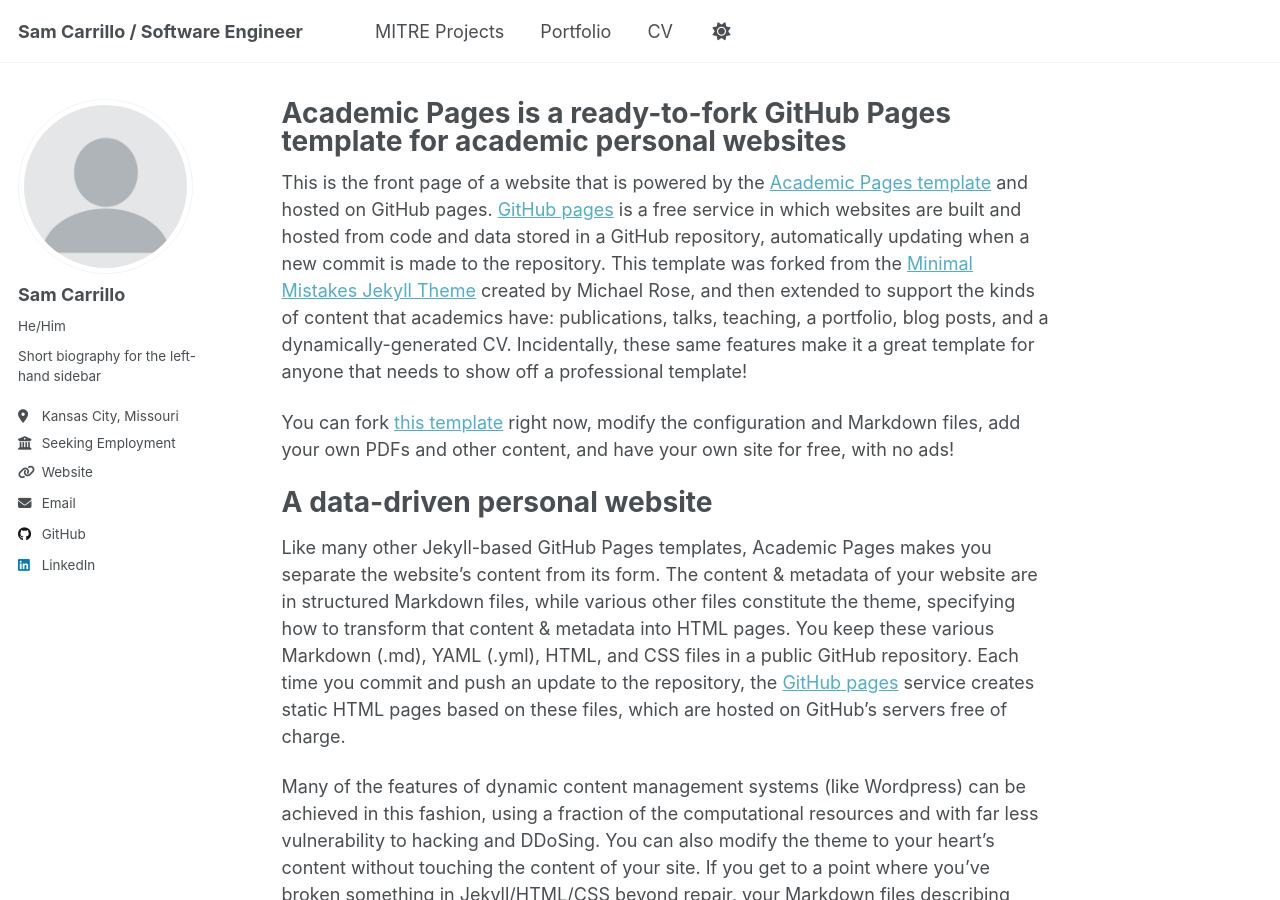
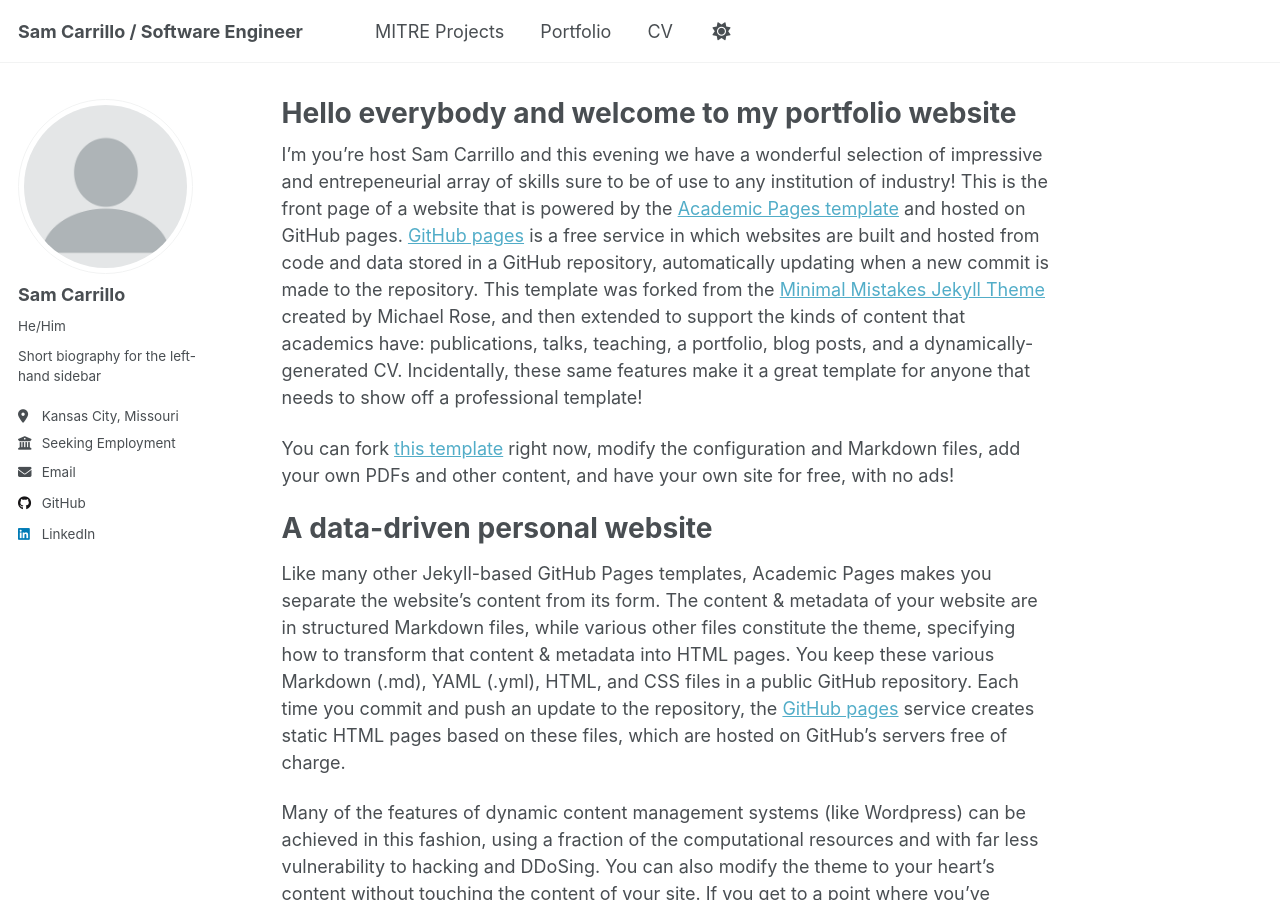
Before and after one commit to carrils/carrils.github.io, a Jekyll site: the page built from _pages/about.md, in a window 1280 px wide and 900 px high. Built offline with Jekyll 4.4.1, drawn with Linux system fonts in a browser that asks for light colours; a script that is not in the unit is left out.

```diff
--- a/_config.yml
+++ b/_config.yml
@@ -29,7 +29,7 @@ author:
   bio              : "Short biography for the left-hand sidebar"
   location         : "Kansas City, Missouri"
   employer         : "Seeking Employment"
-  uri              : "google.com" # URL
+  uri              : # URL
   email            : "scarrillo578@gmail.com"
 
   # Academic websites
--- a/_pages/about.md
+++ b/_pages/about.md
@@ -1,12 +1,12 @@
 ---
 permalink: /
-title: "Academic Pages is a ready-to-fork GitHub Pages template for academic personal websites"
+title: "Hello everybody and welcome to my portfolio website"
 author_profile: true
 redirect_from:
   - /about/
   - /about.html
 ---
-
+I'm you're host Sam Carrillo and this evening we have a wonderful selection of impressive and entrepeneurial array of skills sure to be of use to any institution of industry!
 This is the front page of a website that is powered by the [Academic Pages template](https://github.com/academicpages/academicpages.github.io) and hosted on GitHub pages. [GitHub pages](https://pages.github.com) is a free service in which websites are built and hosted from code and data stored in a GitHub repository, automatically updating when a new commit is made to the repository. This template was forked from the [Minimal Mistakes Jekyll Theme](https://mmistakes.github.io/minimal-mistakes/) created by Michael Rose, and then extended to support the kinds of content that academics have: publications, talks, teaching, a portfolio, blog posts, and a dynamically-generated CV. Incidentally, these same features make it a great template for anyone that needs to show off a professional template!
 
  You can fork [this template](https://github.com/academicpages/academicpages.github.io) right now, modify the configuration and Markdown files, add your own PDFs and other content, and have your own site for free, with no ads!
```
